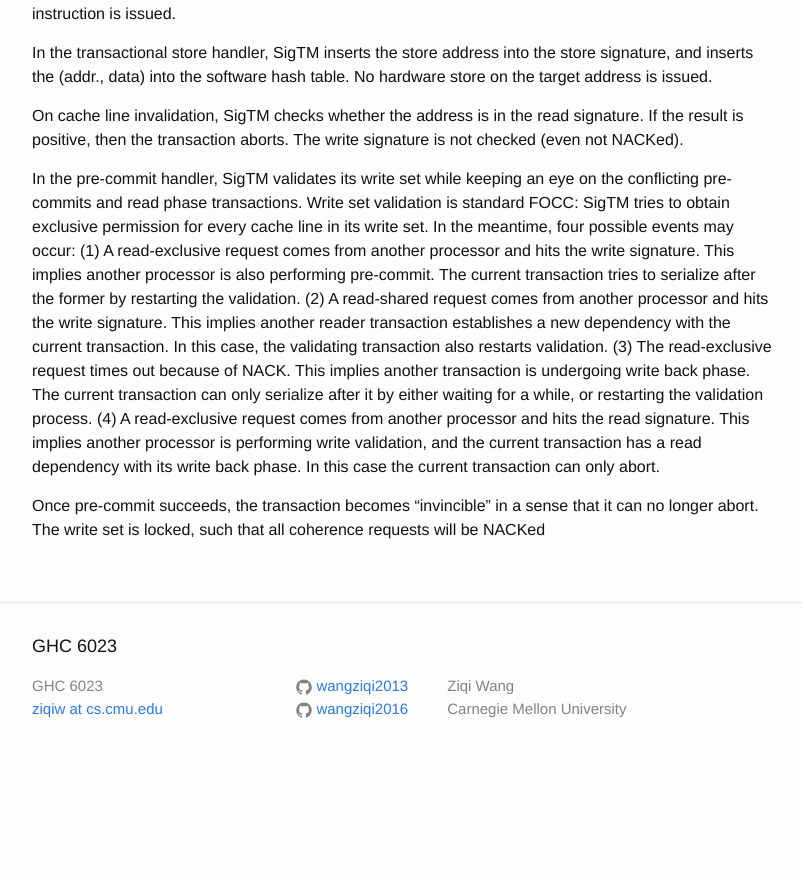
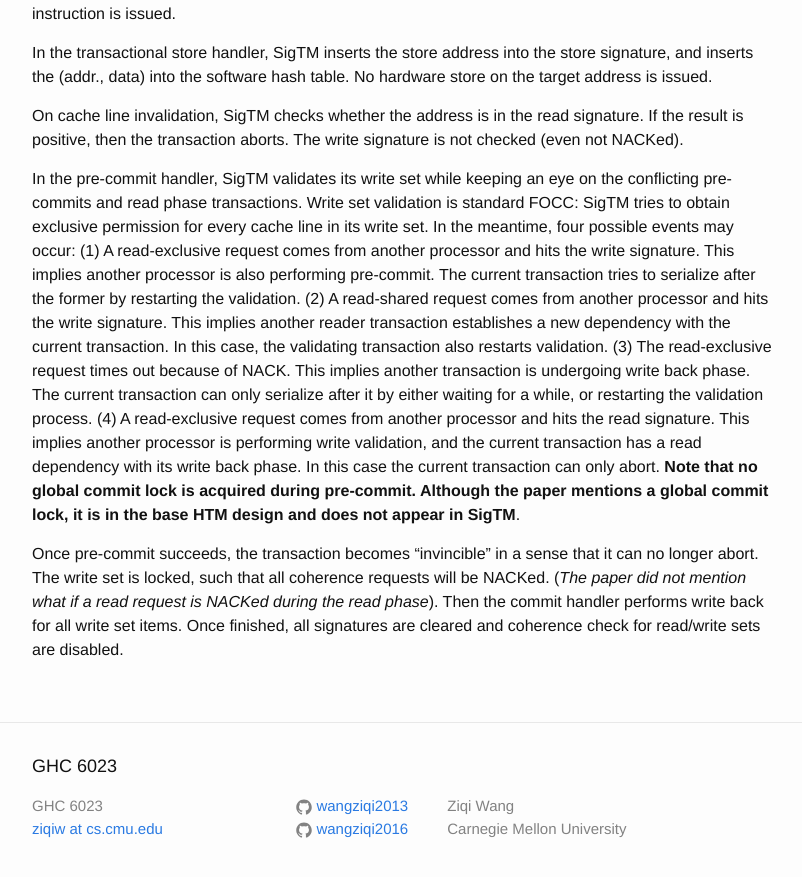
Before and after one commit to wangziqi2013/wangziqi2013.github.io, a Jekyll site: the page built from _posts/2018-03-18-An-Effective-Hybrid-TM-System-with-Strong-Isolation-guarantees.markdown, in a window 1280 px wide and 900 px high, scrolled down 940 px. Shown: the top 877 px of the window, without its empty margins (238-1040 px from the left). Built offline with Jekyll 4.4.1, drawn with Linux system fonts in a browser that asks for light colours; before the commit the page ends 1720 px from its top, so only the background shows below that.

Commit message:
Finish SigTM

```diff
--- a/_posts/2018-03-18-An-Effective-Hybrid-TM-System-with-Strong-Isolation-guarantees.markdown
+++ b/_posts/2018-03-18-An-Effective-Hybrid-TM-System-with-Strong-Isolation-guarantees.markdown
@@ -43,6 +43,10 @@ request times out because of NACK. This implies another transaction is undergoin
 can only serialize after it by either waiting for a while, or restarting the validation process. (4) A read-exclusive
 request comes from another processor and hits the read signature. This implies another processor is performing write validation,
 and the current transaction has a read dependency with its write back phase. In this case the current transaction can only abort.
+**Note that no global commit lock is acquired during pre-commit. Although the paper mentions a global commit lock, it is in the base HTM
+design and does not appear in SigTM**.
 
 Once pre-commit succeeds, the transaction becomes "invincible" in a sense that it can no longer abort. The write set is
-locked, such that all coherence requests will be NACKed
+locked, such that all coherence requests will be NACKed. (*The paper did not mention what if a read request is NACKed during
+the read phase*). Then the commit handler performs write back for all write set items. Once finished, all signatures are cleared
+and coherence check for read/write sets are disabled.
```
